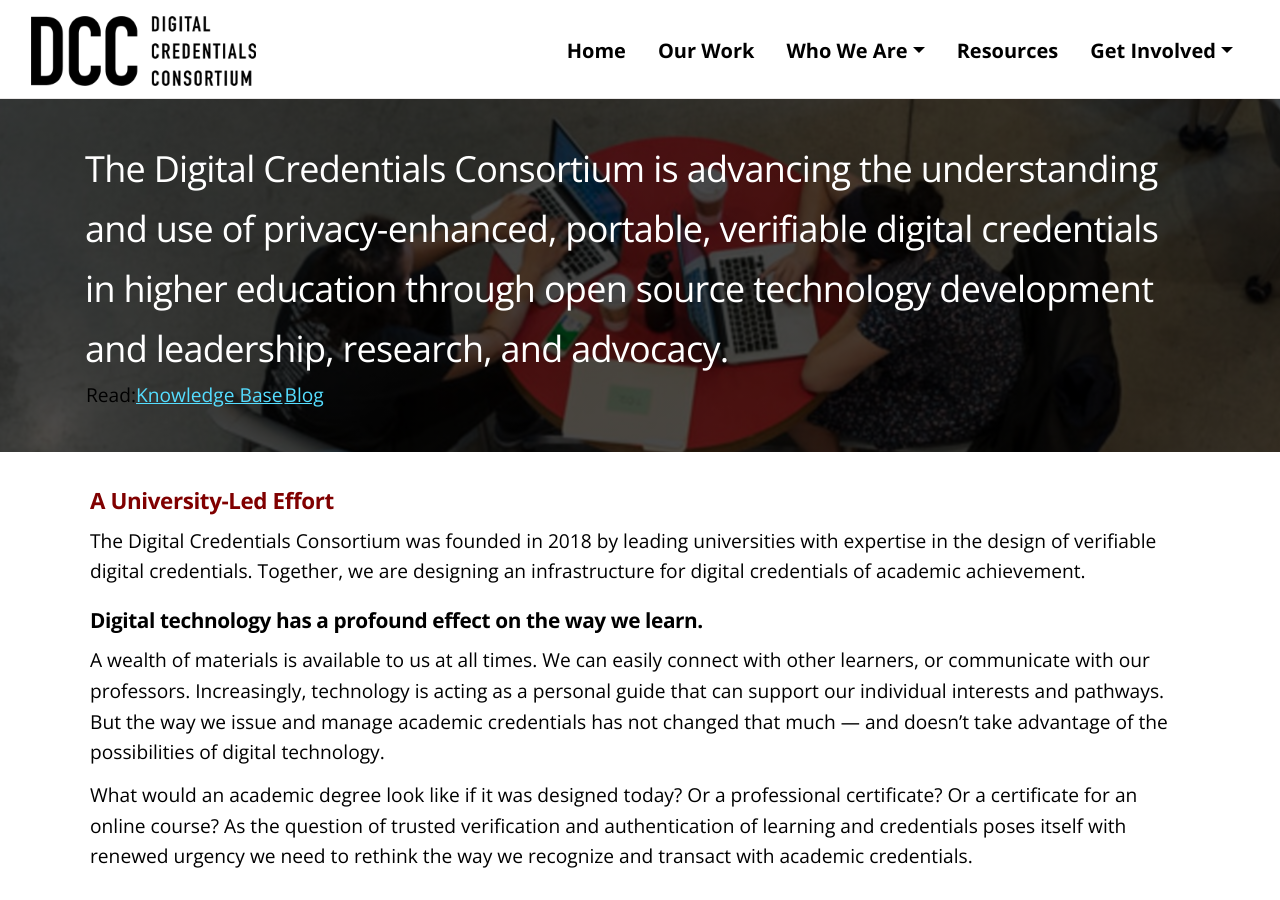
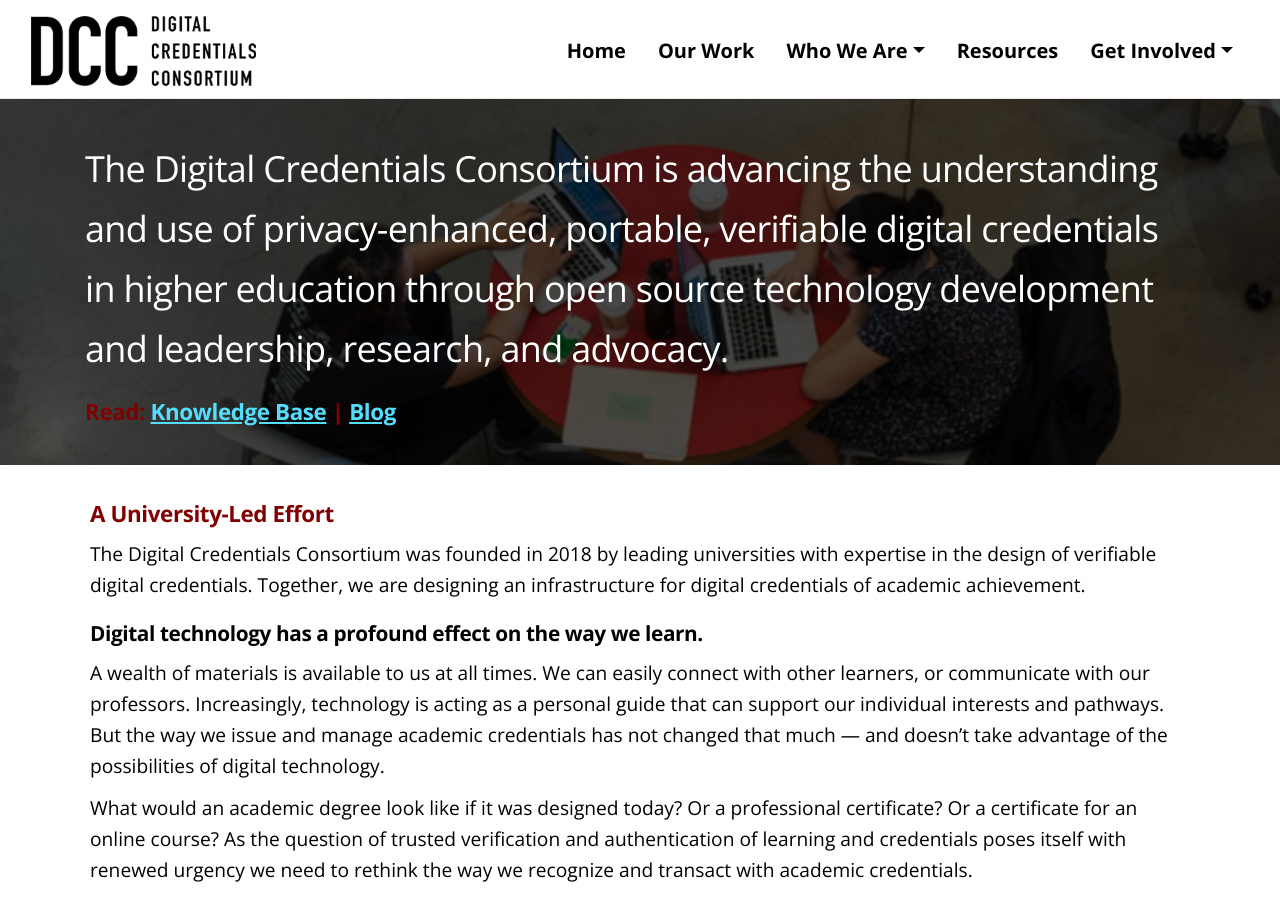
Before and after one commit to digitalcredentials/dcc-website, a Jekyll site: the page built from index.md, in a window 1280 px wide and 900 px high. Built offline with Jekyll 4.4.1, drawn with Linux system fonts in a browser that asks for light colours.

```diff
--- a/index.md
+++ b/index.md
@@ -14,7 +14,7 @@ call-to-action:
 
 # The Digital Credentials Consortium is advancing the understanding and use of privacy-enhanced, portable, verifiable digital credentials in higher education through open source technology development and leadership, research, and advocacy.
 
-Read:[Knowledge Base](https://wiki.dcconsortium.org/) | [Blog](https://blog.dcconsortium.org/)
+## Read: [Knowledge Base](https://wiki.dcconsortium.org/) | [Blog](https://blog.dcconsortium.org/)
 
   </div>
   </header>
```
